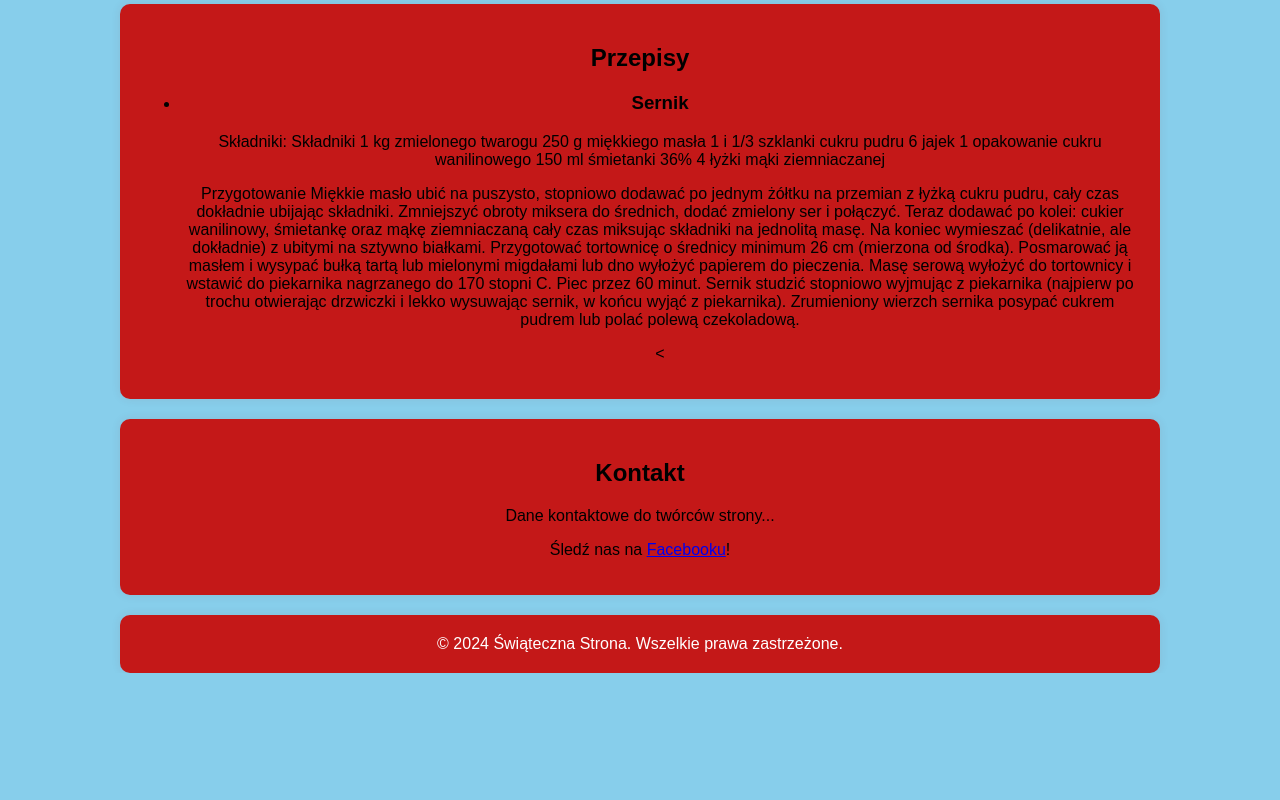
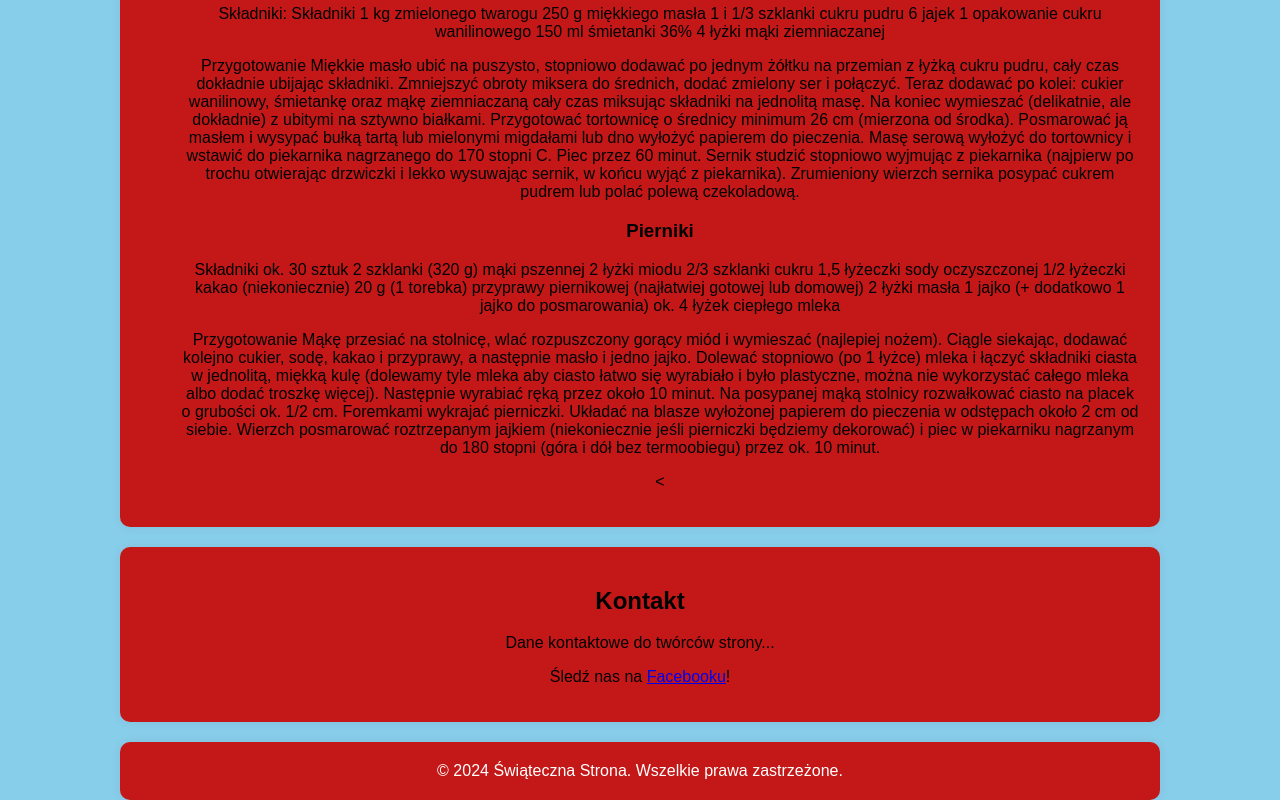
Before and after one commit to Mbappe321/Mbappe321.github.io, a plain HTML site: page index.html in a window 1280 px wide. Shown: the part 2200-3000 px from the top of the page. Before the commit the page ends 2873 px from the top, so only its background shows below. Drawn offline with Linux system fonts and the light colour scheme.

Commit message:
Update index.html

```diff
--- a/index.html
+++ b/index.html
@@ -303,6 +303,31 @@ Przygotowanie
     Masę serową wyłożyć do tortownicy i wstawić do piekarnika nagrzanego do 170 stopni C. Piec przez 60 minut. Sernik studzić stopniowo wyjmując z piekarnika (najpierw po trochu otwierając drzwiczki i lekko wysuwając sernik, w końcu wyjąć z piekarnika). Zrumieniony wierzch sernika posypać cukrem pudrem lub polać polewą czekoladową.
 
 </p>
+                <h3>Pierniki</h3>
+                <p>
+Składniki
+ok. 30 sztuk
+
+    2 szklanki (320 g) mąki pszennej
+    2 łyżki miodu
+    2/3 szklanki cukru
+    1,5 łyżeczki sody oczyszczonej
+    1/2 łyżeczki kakao (niekoniecznie)
+    20 g (1 torebka) przyprawy piernikowej (najłatwiej gotowej lub domowej)
+    2 łyżki masła
+    1 jajko (+ dodatkowo 1 jajko do posmarowania)
+    ok. 4 łyżek ciepłego mleka
+
+</p>
+                <p>
+Przygotowanie
+
+    Mąkę przesiać na stolnicę, wlać rozpuszczony gorący miód i wymieszać (najlepiej nożem). Ciągle siekając, dodawać kolejno cukier, sodę, kakao i przyprawy, a następnie masło i jedno jajko.
+    Dolewać stopniowo (po 1 łyżce) mleka i łączyć składniki ciasta w jednolitą, miękką kulę (dolewamy tyle mleka aby ciasto łatwo się wyrabiało i było plastyczne, można nie wykorzystać całego mleka albo dodać troszkę więcej). Następnie wyrabiać ręką przez około 10 minut.
+    Na posypanej mąką stolnicy rozwałkować ciasto na placek o grubości ok. 1/2 cm. Foremkami wykrajać pierniczki. Układać na blasze wyłożonej papierem do pieczenia w odstępach około 2 cm od siebie.
+    Wierzch posmarować roztrzepanym jajkiem (niekoniecznie jeśli pierniczki będziemy dekorować) i piec w piekarniku nagrzanym do 180 stopni (góra i dół bez termoobiegu) przez ok. 10 minut.
+
+</p>
             </li>
             <
         </ul>
```
